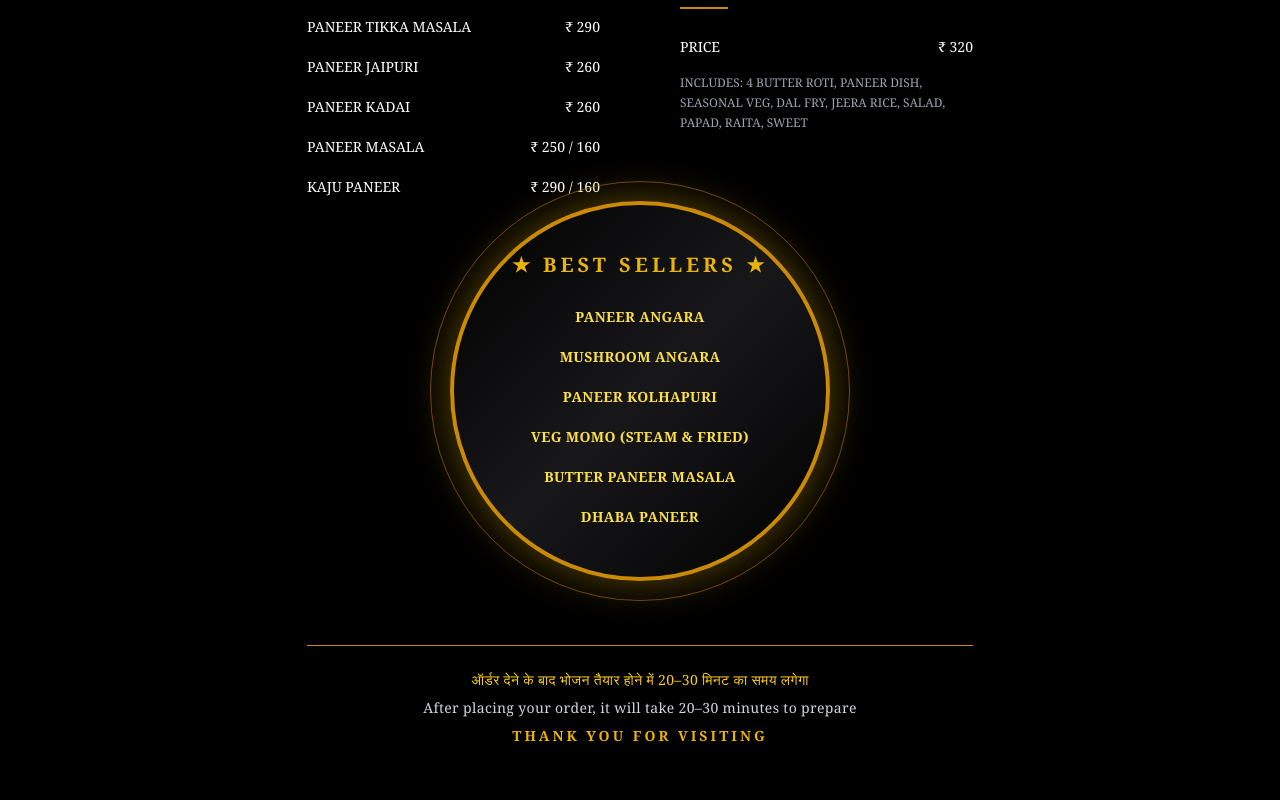
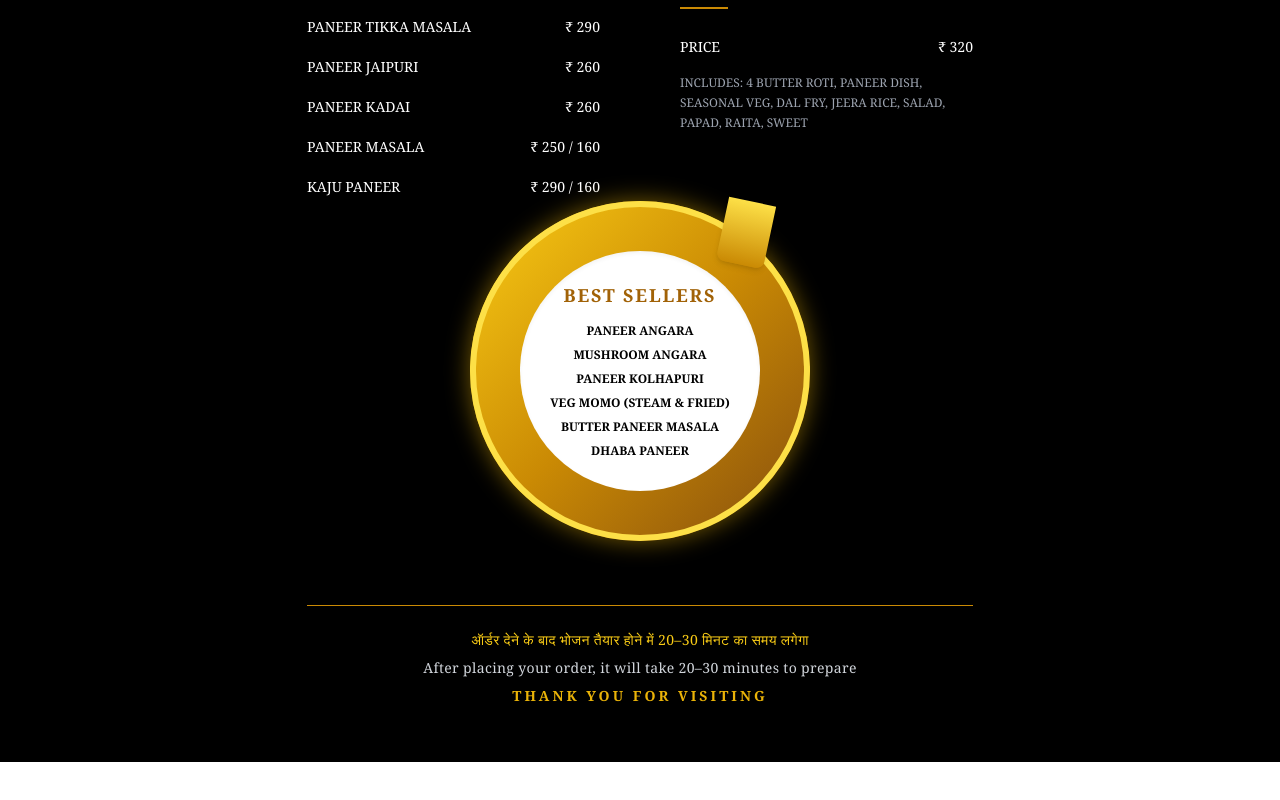
Before and after one commit to choplal/shantidoot-menu, a React (Create React App) app: page / in a window 1280 px wide. Shown: the part 4207-5007 px from the top of the page. After the commit the page ends 4969 px from the top, so only its background shows below. Built offline with nearby package versions, Linux system fonts and the light colour scheme.

Commit message:
some update

```diff
--- a/src/App.js
+++ b/src/App.js
@@ -267,15 +267,23 @@ export default function App() {
           </MenuSection>
         </div>
 
+   <div className="break-inside-avoid mb-12 flex justify-center">
+  <div className="relative w-[340px] h-[340px] flex items-center justify-center">
 
-<div className="break-inside-avoid mb-12 flex justify-center">
-  <div className="relative w-[380px] h-[380px] rounded-full border-4 border-yellow-600 flex flex-col justify-center items-center text-center bg-gradient-to-br from-black via-zinc-900 to-black shadow-[0_0_40px_rgba(234,179,8,0.4)]">
+    {/* Outer Golden Ring */}
+    <div className="absolute w-full h-full rounded-full bg-gradient-to-br from-yellow-400 via-yellow-600 to-yellow-800 flex items-center justify-center shadow-[0_0_25px_rgba(234,179,8,0.5)]">
 
-    <h2 className="text-yellow-500 text-xl tracking-[4px] font-bold mb-6">
-      ★ BEST SELLERS ★
+      {/* Ring Border */}
+      <div className="absolute inset-0 rounded-full border-[6px] border-yellow-300"></div>
+
+      {/* Inner White Circle */}
+      <div className="w-[240px] h-[240px] rounded-full bg-white flex flex-col items-center justify-center text-center px-6 shadow-inner">
+
+        <h2 className="text-lg font-bold text-yellow-700 tracking-widest mb-3">
+          BEST SELLERS
         </h2>
 
-    <div className="space-y-3 text-yellow-300 font-semibold tracking-wide">
+        <div className="space-y-1 text-black font-semibold text-xs leading-5">
           <p>PANEER ANGARA</p>
           <p>MUSHROOM ANGARA</p>
           <p>PANEER KOLHAPURI</p>
@@ -284,10 +292,15 @@ export default function App() {
           <p>DHABA PANEER</p>
         </div>
 
-    <div className="absolute w-[420px] h-[420px] rounded-full border border-yellow-700 animate-pulse"></div>
+      </div>
+    </div>
+
+    {/* Small Ribbon */}
+    <div className="absolute top-0 right-[40px] w-12 h-16 bg-gradient-to-b from-yellow-300 to-yellow-600 rounded-b-lg shadow-md rotate-12"></div>
 
   </div>
 </div>
+
 
         {/* Footer */}
        <div className="text-center mt-16 border-t border-yellow-600 pt-6 space-y-2">
```
Lines whose indentation alone changed are shown as unchanged.
